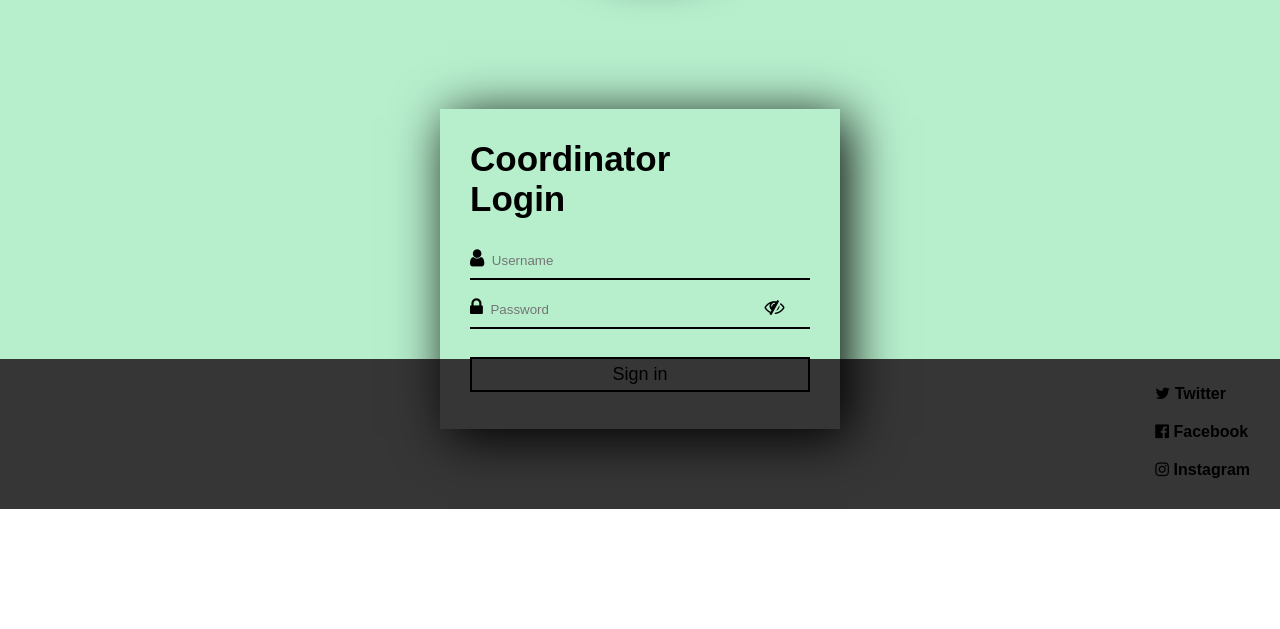
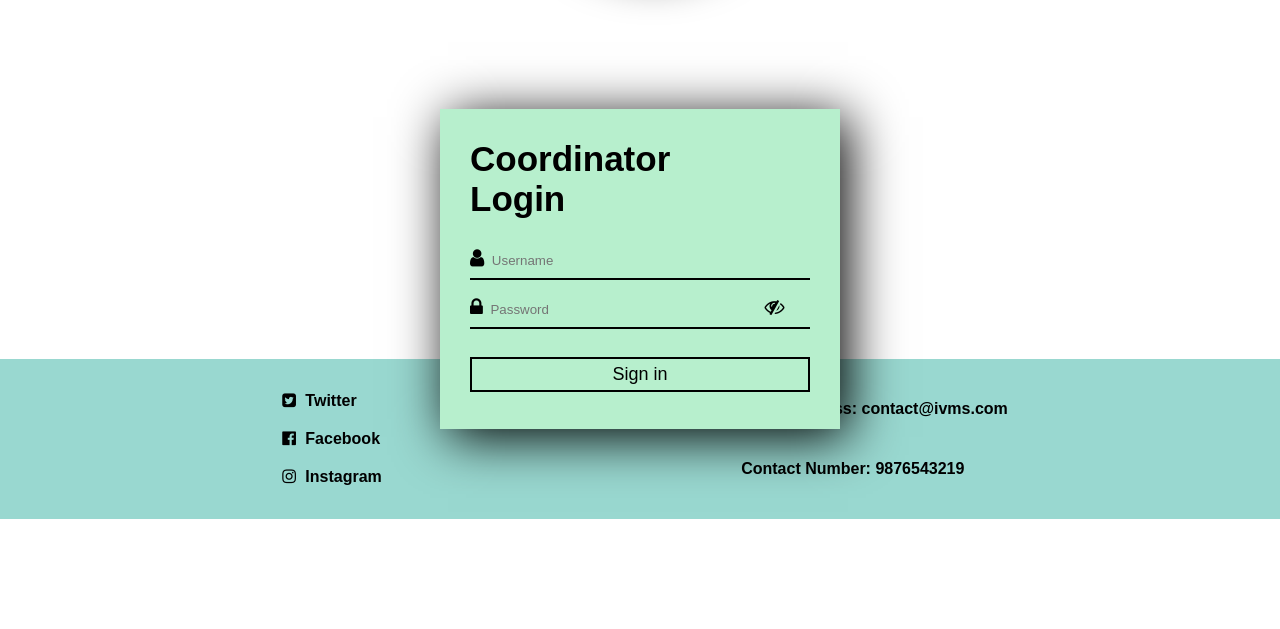
Before and after one commit to name-hansel/IVMS, a PHP site: page /coordinator_login.html in a window 1280 px wide. Shown: the part 171-800 px from the top of the page. Run offline with PHP 8.4, Linux system fonts and the light colour scheme.

Commit message:
made changes in login form

```diff
--- a/Home, Login and Signup/coordinator_login.css
+++ b/Home, Login and Signup/coordinator_login.css
@@ -7,17 +7,16 @@ body {
 }
 
 .header{
-  background-color:#363636;
+  background-color:#99d8d0;
   height:150px;
 }
 
 a {
-	color: #b7efcd;
+	color: black;
 }
 
 a:hover {
-	color: #ffbcbc;
-	font-weight: 900;
+	color: white;
 }
 
 .img{
@@ -30,7 +29,7 @@ a:hover {
 }
 
 .home {
-	float: left;
+	float: right;
  	font-size: 20px;
   	padding:10px 40px 20px 40px;
 	color: #ffbcbc;
@@ -38,7 +37,7 @@ a:hover {
 }
 
 .main{
-  background-color:#b7efcd;
+  background-color:white;
   height:380px;
 }
 
@@ -59,6 +58,7 @@ h1,  .h1 {
 	transform: translate(-50%,-50%);
 	box-sizing: border-box;
 	box-shadow: 8px 8px 50px #000;
+	background-color: #b7efcd;
 }
 
 .textbox {
@@ -101,16 +101,45 @@ h1,  .h1 {
 }
 
 .footer {
-  background-color:#363636;
-  height:150px;
+  height: 140px;
+  padding: 10px 100px;
+  background-color: #99d8d0;
+  display: flex;
+  justify-content: space-around;
+  align-items: center;
 }
 
-.footer-list {
-	float: right;
+.socials {
+  display: flex;
+  flex-direction: column;
 }
 
-.footer-list li{
-  padding: 10px 30px;
-  list-style: none;
-  cursor: pointer;
+.socials > * {
+  margin: 10px;
 }
+
+.site > a {
+  color: black;
+  text-decoration: none;
+  font-family: "Montserrat", sans-serif;
+  margin: 0 5px;
+  font-weight: bolder;
+}
+
+
+.site > img {
+  margin-bottom: -3px;
+  filter: invert(98%) sepia(1%) saturate(1%) hue-rotate(26deg) brightness(104%)
+    contrast(100%);
+}
+
+.contact {
+  display: flex;
+  flex-direction: column;
+  align-items: flex-start;
+}
+
+.contact > * {
+  font-family: "Montserrat", sans-serif;
+  color: black;
+}
--- a/Home, Login and Signup/coordinator_login.html
+++ b/Home, Login and Signup/coordinator_login.html
@@ -10,7 +10,7 @@
 
     <div class="header">
       <span class="home">
-        <a href="abc.com">Home</a>
+        <a href="abc.com"><i class="fa fa-home fa-3x"></i></a>
       </span>
       <img class="img" src="http://i.xp.io/2BgE0wc4.png">
     </div>
@@ -38,12 +38,23 @@
     </div>
 
     <div class="footer">
-      <div class="footer-list">
-        <ul>
-          <li><i class="fa fa-twitter" aria-hidden="true"></i>  <b>Twitter</b></li>
-          <li><i class="fa fa-facebook-official" aria-hidden="true"></i> <b>Facebook</b></li>
-          <li><i class="fa fa-instagram" aria-hidden="true"></i>  <b>Instagram</b></li>
-        </ul>
+      <div class="socials">
+        <div class="site twitter">
+          <i class="fa fa-twitter-square" aria-hidden="true"></i>
+          <a href="">Twitter</a>
+        </div>
+        <div class="site facebook">
+          <i class="fa fa-facebook-official" aria-hidden="true"></i>
+          <a href="">Facebook</a>
+        </div>
+        <div class="site instagram">
+          <i class="fa fa-instagram" aria-hidden="true"></i>
+          <a href="">Instagram</a>
+        </div>
+      </div>
+      <div class="contact">
+        <h4>Email Address: contact@ivms.com</h4>
+        <h4>Contact Number: 9876543219</h4>
       </div>
     </div>
 
```
Also changed, not shown: Home, Login and Signup/company_login.css (+41 -13 lines), Home, Login and Signup/company_login.html (+19 -8 lines).
